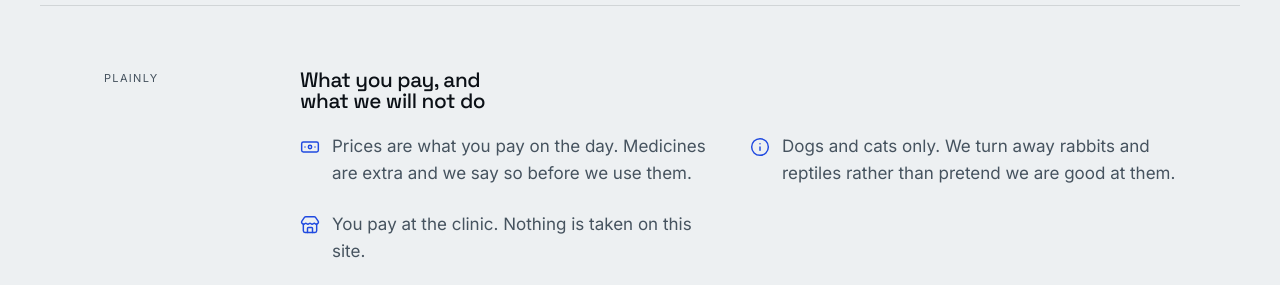
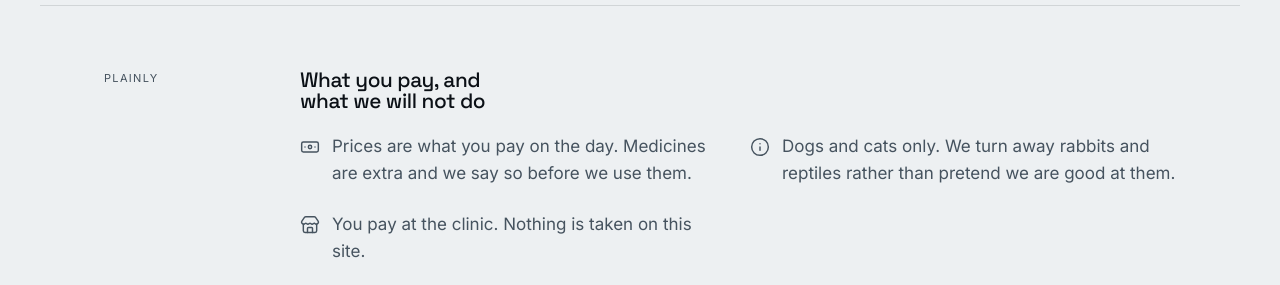
Before and after one commit to ThanhNV121097/project-01a889d0, a React (Vite) app in the folder code/frontend/: page / in a window 1280 px wide. Shown: the part 1460-1745 px from the top of the page. Built offline with nearby package versions, Linux system fonts and the light colour scheme.

Commit message:
home: the three "Plainly" icons are ink-soft, not the accent

```diff
--- a/code/frontend/src/pages/Home.tsx
+++ b/code/frontend/src/pages/Home.tsx
@@ -102,15 +102,15 @@ export default function Home() {
         <T k="home.honest.heading" as="h2" className="max-w-[24ch] text-[length:var(--size-h2)] text-ink" />
         <ul className="mt-5 grid gap-[var(--space-6)] sm:grid-cols-2">
           <li className="flex gap-3">
-            <Icon name="cash" size={20} className="mt-1 text-accent" />
+            <Icon name="cash" size={20} className="mt-1 text-ink-soft" />
             <T k="home.honest.price" as="p" className="max-w-[44ch] text-ink-soft" />
           </li>
           <li className="flex gap-3">
-            <Icon name="info" size={20} className="mt-1 text-accent" />
+            <Icon name="info" size={20} className="mt-1 text-ink-soft" />
             <T k="home.honest.scope" as="p" className="max-w-[44ch] text-ink-soft" />
           </li>
           <li className="flex gap-3">
-            <Icon name="store" size={20} className="mt-1 text-accent" />
+            <Icon name="store" size={20} className="mt-1 text-ink-soft" />
             <T k="home.honest.pay" as="p" className="max-w-[44ch] text-ink-soft" />
           </li>
         </ul>
```
